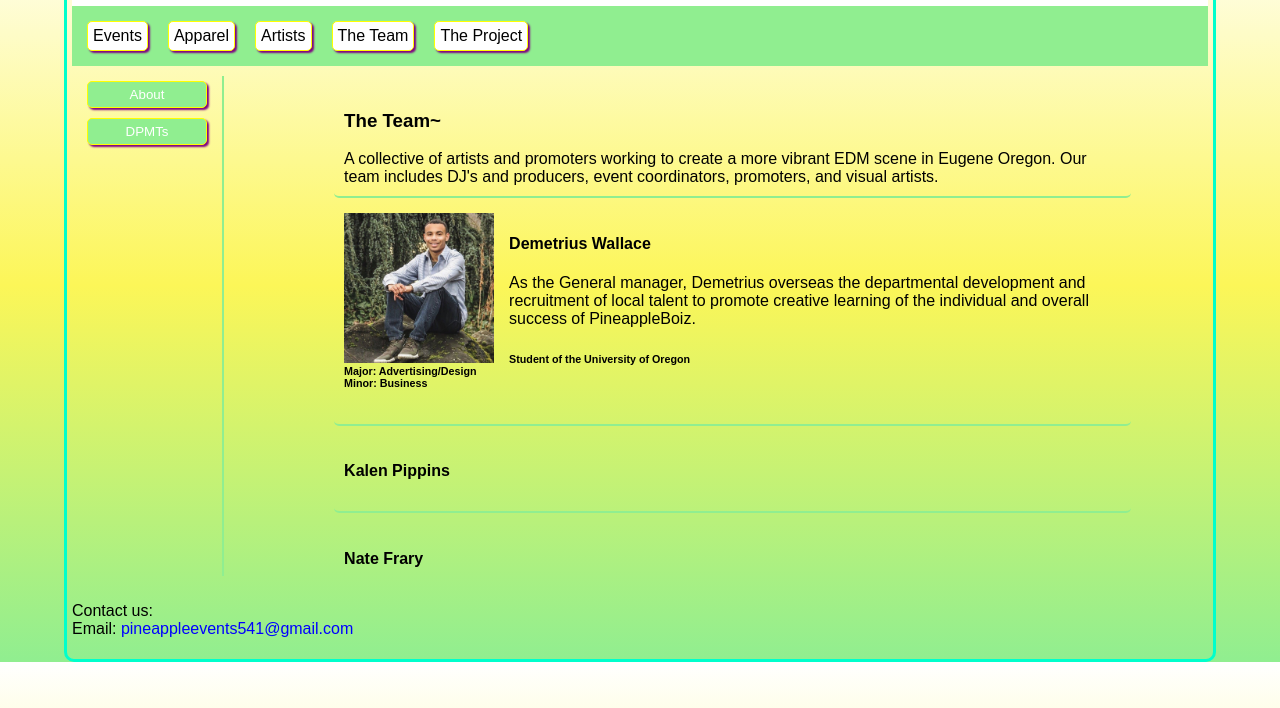
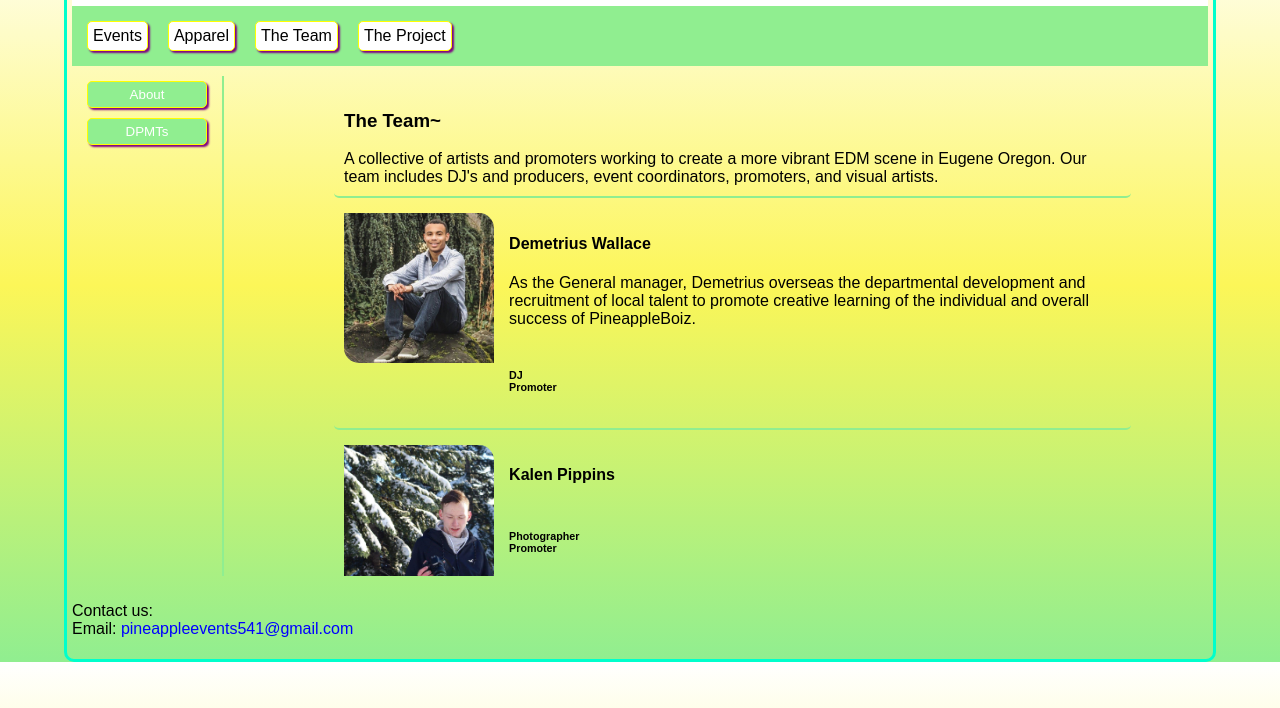
Before and after one commit to sericksen/pineappleBoiz, a plain HTML site: page theTeam.html in a window 1280 px wide. Shown: the part 92-800 px from the top of the page. Drawn offline with Linux system fonts and the light colour scheme.

Commit message:
hide artist page and update bios

```diff
--- a/stylesheets/pboiz.css
+++ b/stylesheets/pboiz.css
@@ -97,7 +97,8 @@ a {
   grid-row: 3;
   margin-left: 15px;
   background-color: none;
-  overflow: auto;
+  overflow-y: auto;
+  overflow-x: hidden;
   display: grid;
   grid-template-columns: auto;
   grid-template-rows: repeat(6, auto-fit);
@@ -119,6 +120,7 @@ a {
   height: auto;
   width: 150px;
   margin-right: 15px;
+  border-radius: 0px 15px 0px 15px;
 }
 
 .events {
@@ -136,3 +138,7 @@ footer {
 img .logo {
   height: 50px;
 }
+
+h6 {
+  float: left;
+}
--- a/theTeam.html
+++ b/theTeam.html
@@ -21,7 +21,7 @@
     <nav id="nav">
       <li><a href="events.html">Events</a></li>
       <li><a href="apparel.html">Apparel</a></li>
-      <li><a href="artists.html">Artists</a></li>
+      <!-- <li><a href="artists.html">Artists</a></li> -->
       <li><a href="theTeam.html">The Team</a></li>
       <li><a href="theProject.html">The Project</a></li>
     </nav>
@@ -45,32 +45,33 @@
         <img src="images/demetrius.jpg" alt="image of Demetrius" class="portrait">
         <h4>Demetrius Wallace</h4>
         <p> As the General manager, Demetrius overseas the departmental development and recruitment of local talent to promote creative learning of the individual and overall success of PineappleBoiz.</p>
-        <h6>Student of the University of Oregon <br>
-Major: Advertising/Design <br>
-Minor: Business
+        <h6>DJ <br> Promoter <br>
         </h6>
       </article>
 
       <article class="bio" id="kalen">
+        <img src="images/kalen-photog.jpg" alt="a picture of Nate Frary" class="portrait">
         <h4>Kalen Pippins</h4>
+        <h6>Photographer <br> Promoter </h6>
       </article>
 
       <article class="bio" id="nate">
+        <img src="images/nate-dj.jpg" alt="a picture of Nate Frary" class="portrait">
         <h4>Nate Frary</h4>
+        <h6>DJ <br> Promoter</h6>
       </article>
 
       <article class="bio" id="brad">
+        <img src="images/brad-dj.jpg" alt="a picture of Nate Frary" class="portrait">
         <h4>Brad Olson</h4>
       </article>
 
       <article class="bio" id="sean">
-        <img src="images/sean0.png" alt="A picture of Sean" class="portrait">
+        <img src="images/sean0.jpg" alt="A picture of Sean" class="portrait">
         <h4>Sean Ericksen</h4>
         <p>As Web Developer and IT specialist, Sean works to develop a comprehensive website that accurately represents the collective as whole. He also works with our graphic designers to create a brand that relects the PineappleBoiz mission and values.
         </p>
-
-        <h6>Student of the University of Oregon <br>
-        Major: Business Administration/ Data Analytics <br> Minor: Computer Information Technology</h6>
+        <h6>Brand Ambassador <br> Web Developer</h6>
       </article>
 
     </div>
```
Also changed, not shown: apparel.html (+2 -1 lines), artists.html (+2 -1 lines), events.html (+2 -1 lines), theProject.html (+2 -1 lines), images/brad-dj.jpg (added), images/kalen-photog.jpg (added), images/nate-dj.jpg (added), images/sean0.jpg (added).
